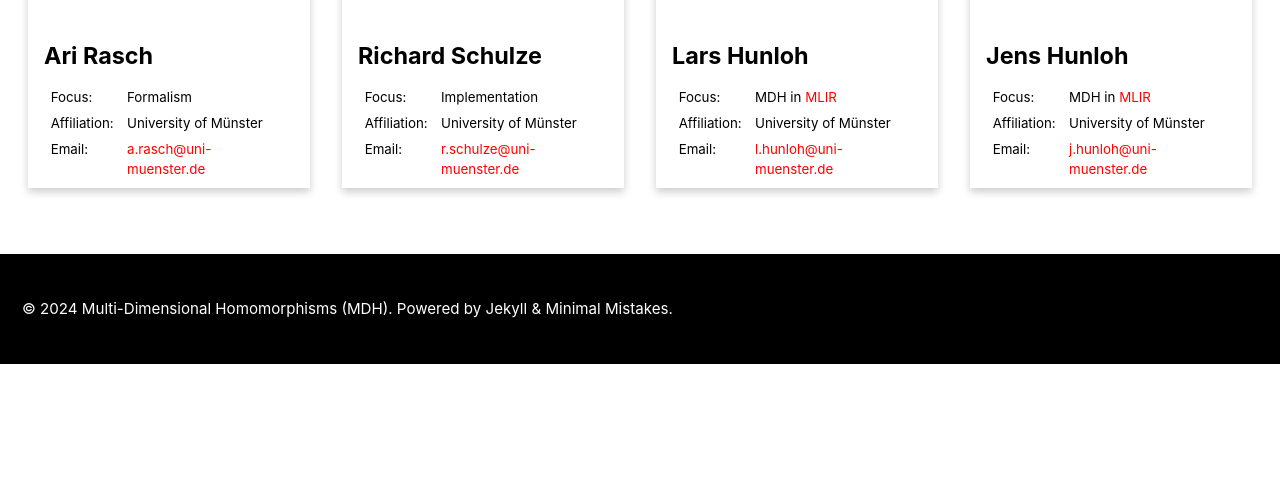
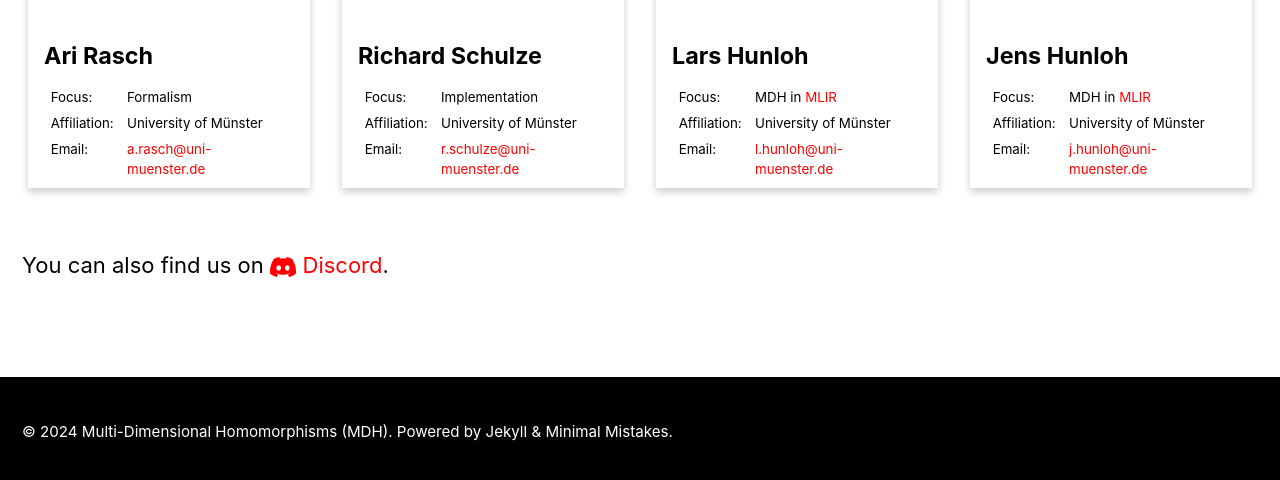
Before and after one commit to mdh-lang/mdh-lang.github.io, a Jekyll site: the page built from index.md, in a window 1280 px wide and 900 px high, scrolled down 8469 px, cut to the strip 413-893 px from the top of the window. Built offline with Jekyll 4.4.1, drawn with Linux system fonts in a browser that asks for light colours; cached includes are drawn as plain includes; before the commit the page ends 9246 px from its top, so only the background shows below that.

Commit message:
Add Discord link

```diff
--- a/index.md
+++ b/index.md
@@ -12,7 +12,7 @@ The MDH approach (formally) introduces:
 
 1. [*High-Level Program Representation*](/mdh_hl) *(Contribution 1)* that enables the user conveniently implementing data-parallel computations, agnostic from hardware and optimization details;
 2.  [*Low-Level Program Representation*](/mdh_ll) *(Contribution 2)* that expresses device- and data-optimized de- and re-composition strategies of computations;
-3. [*Lowering Process*](/mdh_hl_to_ll) *(Contribution 3)* that fully automatically lowers a data-parallel computation expressed in its high-level program representation to an optimized instance in its low-level representation, based on concepts from automatic performance optimization (a.k.a. *auto-tuning*), using the [Auto-Tuning Framework (ATF)](www.atf-tuner.org).
+3. [*Lowering Process*](/mdh_hl_to_ll) *(Contribution 3)* that fully automatically lowers a data-parallel computation expressed in its high-level program representation to an optimized instance in its low-level representation, based on concepts from automatic performance optimization (a.k.a. *auto-tuning*), using the [Auto-Tuning Framework (ATF)](https://www.atf-tuner.org).
 
 The MDH's low-level representation is designed such that [Code Generation](/mdh_code_gen) from it (e.g., in [OpenMP](https://www.openmp.org) for CPUs, [CUDA](https://developer.nvidia.com/cuda-toolkit) for NVIDIA GPUs, or [OpenCL](https://www.khronos.org/opencl/) for multiple kinds of architectures) becomes straightforward.
 
@@ -528,3 +528,7 @@ series = {CC 2023}
     </div>
   </div>
 </div>
+
+<br>
+
+You can also find us on <a href="https://discord.gg/9x5HHWmFXV"><img src="assets/images/discord-logo.svg" alt="Discord" style="height: 20px"> Discord</a>.
```
Also changed, not shown: assets/images/discord-logo.svg (added).
